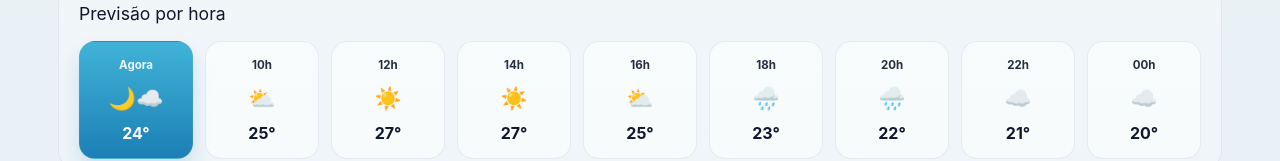
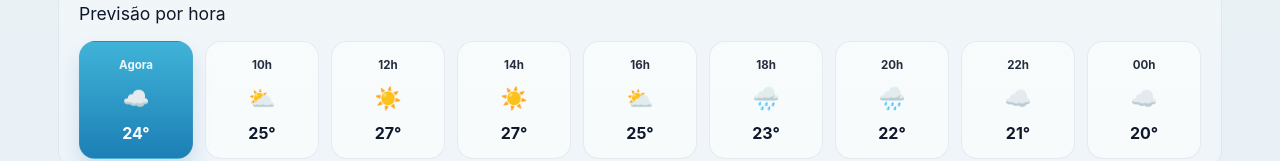
Before and after one commit to diegorgs/weathernow, a React (Vite) app: page / in a window 1280 px wide. Shown: the part 681-842 px from the top of the page. Built offline with nearby package versions, Linux system fonts and the light colour scheme; no server answers.

Commit message:
Atualizando icones

```diff
--- a/src/components/HourlyForecast/HourlyForecast.tsx
+++ b/src/components/HourlyForecast/HourlyForecast.tsx
@@ -10,10 +10,10 @@ const quickIcons: Record<string, { day: string; night: string }> = {
     claro: { day: '☀️', night: '🌙' },
     'ceu limpo': { day: '☀️', night: '🌙' },
     'principalmente limpo': { day: '🌤️', night: '🌙' },
-    'parcialmente nublado': { day: '⛅', night: '🌙☁️' },
+    'parcialmente nublado': { day: '⛅', night: '☁️' },
     nublado: { day: '☁️', night: '☁️' },
     chuva: { day: '🌧️', night: '🌧️' },
-    'pancadas de chuva': { day: '🌦️', night: '🌧️🌙' },
+    'pancadas de chuva': { day: '🌦️', night: '🌧️' },
     trovoada: { day: '⛈️', night: '⛈️' },
     neblina: { day: '🌫️', night: '🌫️' },
     neve: { day: '❄️', night: '❄️' },
--- a/src/components/WeatherCard/WeatherCard.tsx
+++ b/src/components/WeatherCard/WeatherCard.tsx
@@ -13,10 +13,10 @@ const weatherVariants: Record<string, { day: string; night: string }> = {
     claro: { day: '☀️', night: '🌙' },
     'céu limpo': { day: '☀️', night: '🌙' },
     'principalmente limpo': { day: '🌤️', night: '🌙' },
-    'parcialmente nublado': { day: '⛅', night: '🌙☁️' },
+    'parcialmente nublado': { day: '⛅', night: '☁️' },
     nublado: { day: '☁️', night: '☁️' },
     chuva: { day: '🌧️', night: '🌧️' },
-    'pancadas de chuva': { day: '🌦️', night: '�️🌙' },
+    'pancadas de chuva': { day: '🌦️', night: '🌧️' },
     trovoada: { day: '⛈️', night: '⛈️' },
     neblina: { day: '🌫️', night: '🌫️' },
     neve: { day: '❄️', night: '❄️' },
--- a/src/components/WeeklyForecast/WeeklyForecast.tsx
+++ b/src/components/WeeklyForecast/WeeklyForecast.tsx
@@ -7,10 +7,10 @@ type WeeklyForecastProps = {
 const weekIcons: Record<string, { day: string; night: string }> = {
     'ceu limpo': { day: '☀️', night: '🌙' },
     'principalmente limpo': { day: '🌤️', night: '🌙' },
-    'parcialmente nublado': { day: '⛅', night: '🌙☁️' },
+    'parcialmente nublado': { day: '⛅', night: '☁️' },
     nublado: { day: '☁️', night: '☁️' },
     chuva: { day: '🌧️', night: '🌧️' },
-    'pancadas de chuva': { day: '🌦️', night: '🌧️🌙' },
+    'pancadas de chuva': { day: '🌦️', night: '🌧️' },
 }
 
 function normalizeCondition(condition: string) {
```
